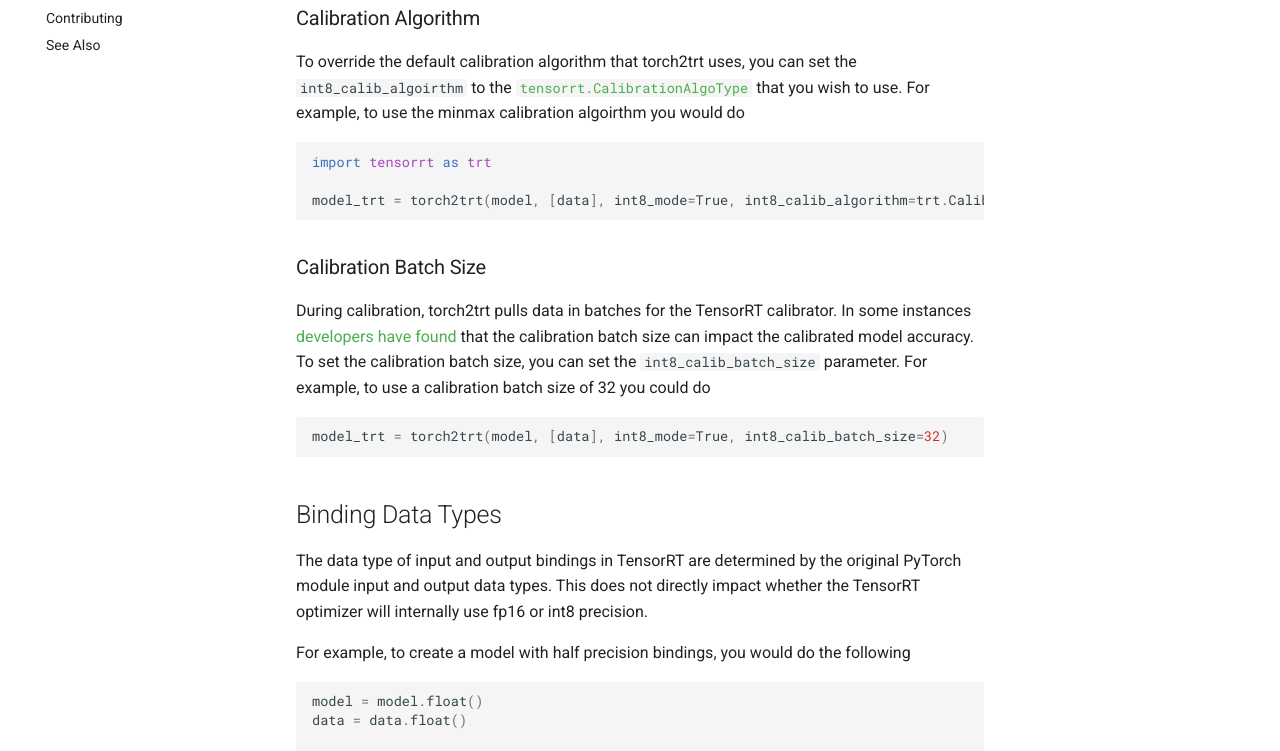
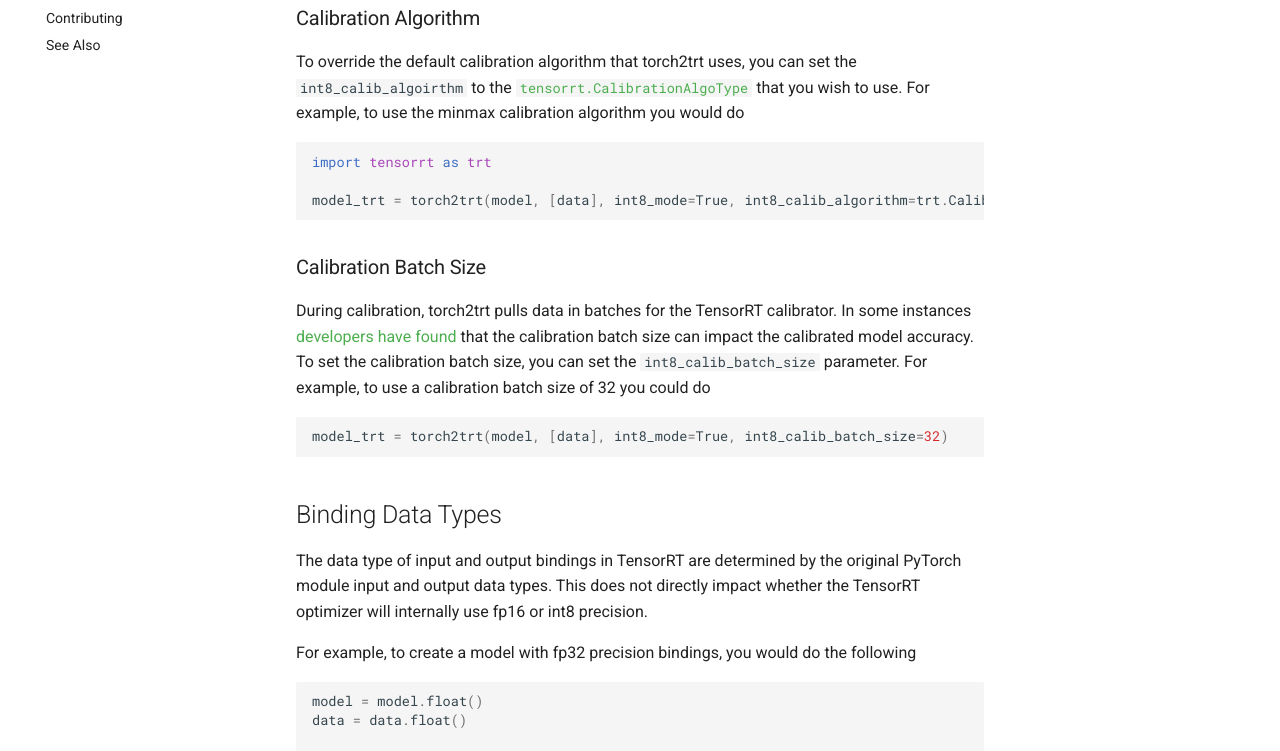
Before and after one commit to NVIDIA-AI-IOT/torch2trt, an MkDocs documentation site: the page built from docs/usage/reduced_precision.md, in a window 1280 px wide and 1400 px high, scrolled down 2256 px. Shown: the part 305-1056 px from the top of the window. Built offline with MkDocs 1.6.1 and Material for MkDocs 9.7.7, drawn with Linux system fonts in a browser that asks for light colours; comment, search, counter and statistics services are not loaded; some of the changed lines change nothing that is shown; some of the changed text lies outside the part shown.

Commit message:
Update reduced_precision.md (#402)

````diff
--- a/docs/usage/reduced_precision.md
+++ b/docs/usage/reduced_precision.md
@@ -69,7 +69,7 @@
 
 ```python
 from torchvision.datasets import ImageFolder
-from torchvision.transforms import ToTensor, Compose, Normalize
+from torchvision.transforms import ToTensor, Compose, Normalize, Resize
 
 
 class ImageFolderCalibDataset():
@@ -78,9 +78,9 @@
         self.dataset = ImageFolder(
             root=root,
             transform=Compose([
-                transforms.Resize((224, 224)),
-                transforms.ToTensor(),
-                transforms.Normalize([0.485, 0.456, 0.406], [0.229, 0.224, 0.225])
+                Resize((224, 224)),
+                ToTensor(),
+                Normalize([0.485, 0.456, 0.406], [0.229, 0.224, 0.225])
             ])
         )
 
@@ -105,7 +105,7 @@
 
 To override the default calibration algorithm that torch2trt uses, you can set the ``int8_calib_algoirthm``
 to the [``tensorrt.CalibrationAlgoType``](https://docs.nvidia.com/deeplearning/tensorrt/api/python_api/infer/Int8/Calibrator.html#iint8calibrator)
-that you wish to use.  For example, to use the minmax calibration algoirthm you would do
+that you wish to use.  For example, to use the minmax calibration algorithm you would do
 
 ```python
 import tensorrt as trt
@@ -129,7 +129,7 @@
 PyTorch module input and output data types.
 This does not directly impact whether the TensorRT optimizer will internally use fp16 or int8 precision.
 
-For example, to create a model with half precision bindings, you would do the following
+For example, to create a model with fp32 precision bindings, you would do the following
 
 ```python
 model = model.float()
````
